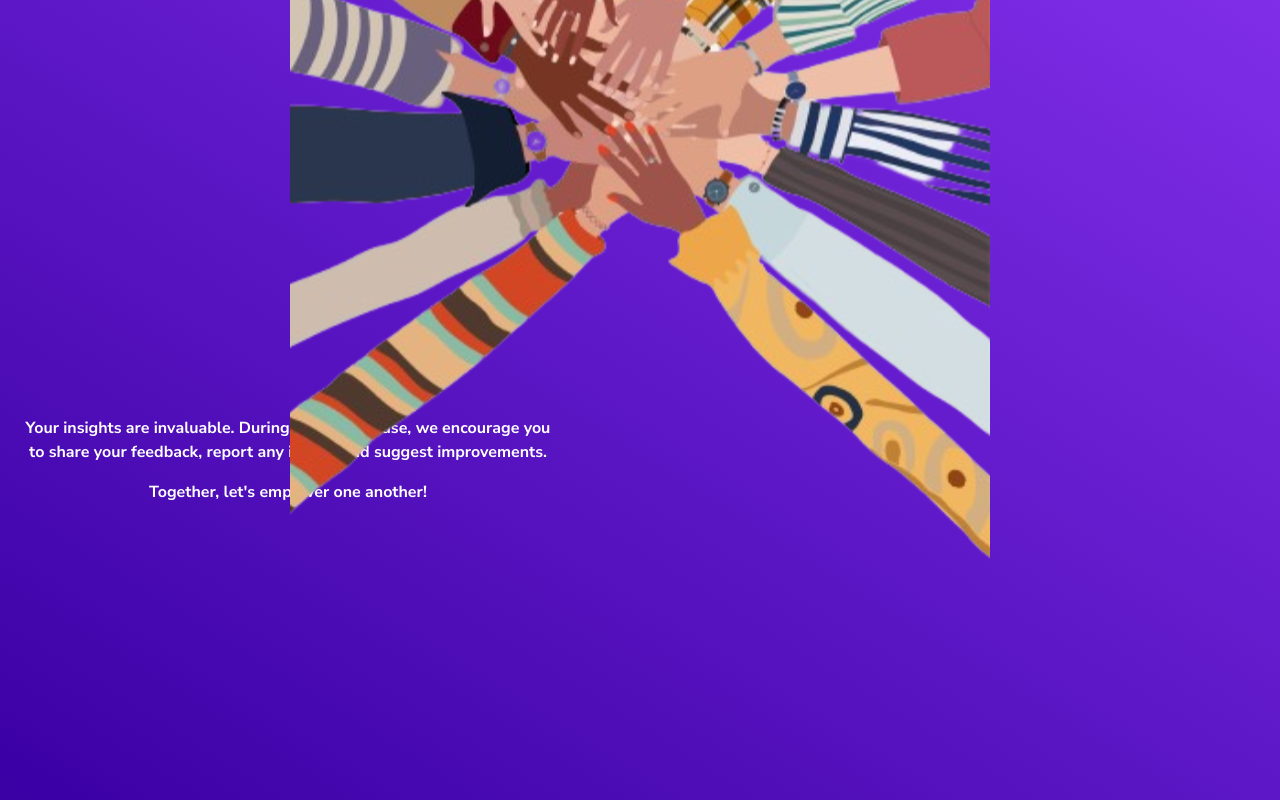
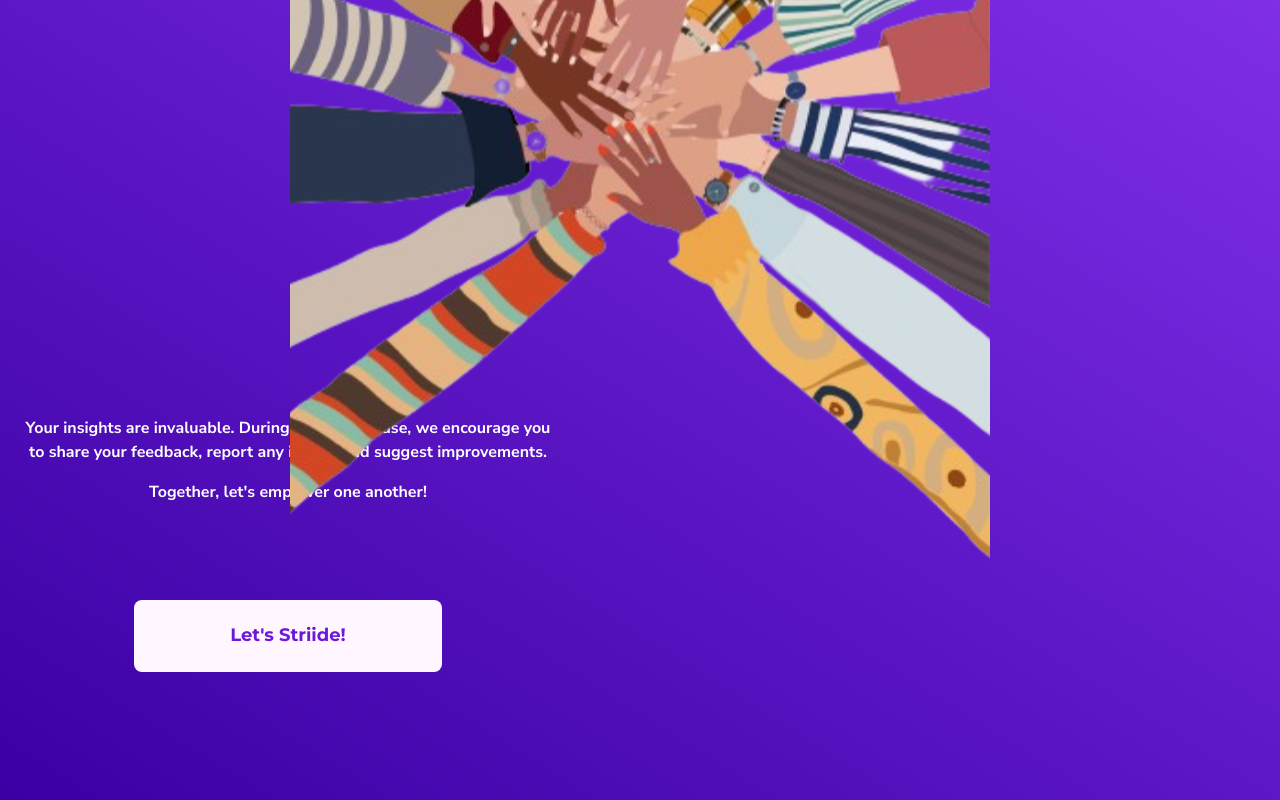
Before and after one commit to Vineexoxo/Automated-Testing, a Next.js app: page /get-started in a window 1280 px wide. Built offline with nearby package versions, Linux system fonts and the light colour scheme.

Commit message:
changes to almost there2

```diff
--- a/app/get-started/page.tsx
+++ b/app/get-started/page.tsx
@@ -27,7 +27,6 @@ const Page = () => {
         {/* Bottom half container */}
         <div className="w-full max-w-xs md:max-w-md lg:max-w-lg xl:max-w-xl flex flex-col items-center justify-center">
 
-        {/* Wrapper for Striide with inline style for top margin */}
         <div style={{ paddingTop: '1rem', textAlign: 'center', marginRight: '1rem', marginLeft: '1rem' }}>
             <div className="text-center text-white" style={{ fontFamily: 'Nunito Sans, sans-serif' }}>
             <div>
@@ -40,15 +39,27 @@ const Page = () => {
             </div>
         </div>
 
-        {/* Wrapper for HELLO! aligned to the left */}
-        <div style={{ marginTop: '6rem', marginLeft: '3rem', marginBottom: '12rem' }}>
-          <div className="text-6xl font-extrabold" style={{ fontFamily: 'Montserrat, sans-serif' }}>
-            {/* Add your text here if needed */}
-          </div>
-        </div>
+{/* Button Section */}
+            <div style={{ marginTop: '6rem', textAlign: 'center', display: 'flex', justifyContent: 'center', width: '100%' }}>
+                    <button
+                        onClick={handleNextPage} // Navigate to the profile page on click
+                        style={{
+                        backgroundColor: '#FFF6FF', // Button background color
+                        color: '#6B18D8', // Button text color
+                        padding: '1.4rem 6rem', // Padding for the button
+                        borderRadius: '8px', // Rounded corners
+                        border: 'none', // No border
+                        fontSize: '18px', // Font size
+                        fontFamily: 'Montserrat, sans-serif', // Font family
+                        cursor: 'pointer', // Pointer cursor on hover
+                        }}
+                    >
+                        Let's Striide! {/* Button text */}
+                    </button>
+                </div>
 
-      </div>
-    </div>
+            </div>
+            </div>
   );
 };
 
--- a/app/globals.css
+++ b/app/globals.css
@@ -4,14 +4,11 @@
 @tailwind components;
 @tailwind utilities;
 
-<<<<<<< HEAD
-=======
 body {
   font-family: 'Montserrat', sans-serif;
   font-family: 'Nunito Sans', sans-serif;
   background: linear-gradient(90deg, #802EE8 0%, #5044F1 100%);
 }
->>>>>>> 1047e9fa668cbe159d7092802e1dbd4392f34a6a
 
 
 .styled-text {
```
